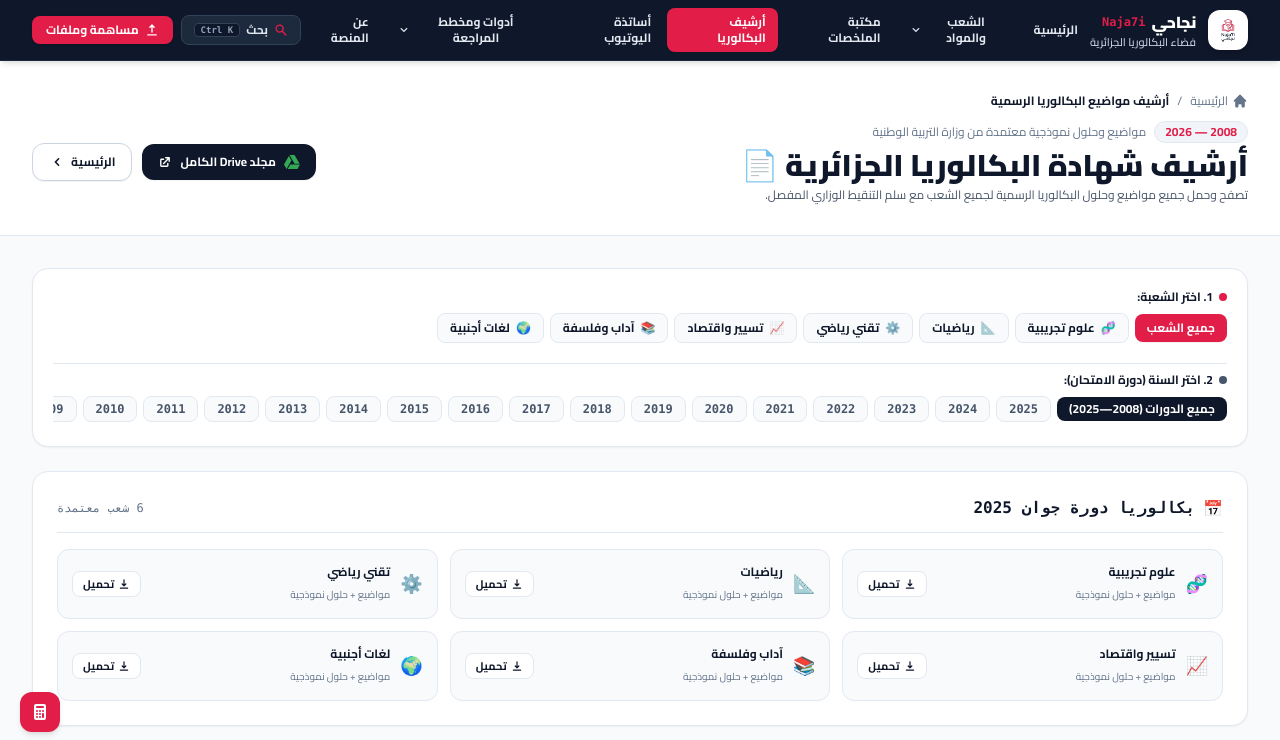
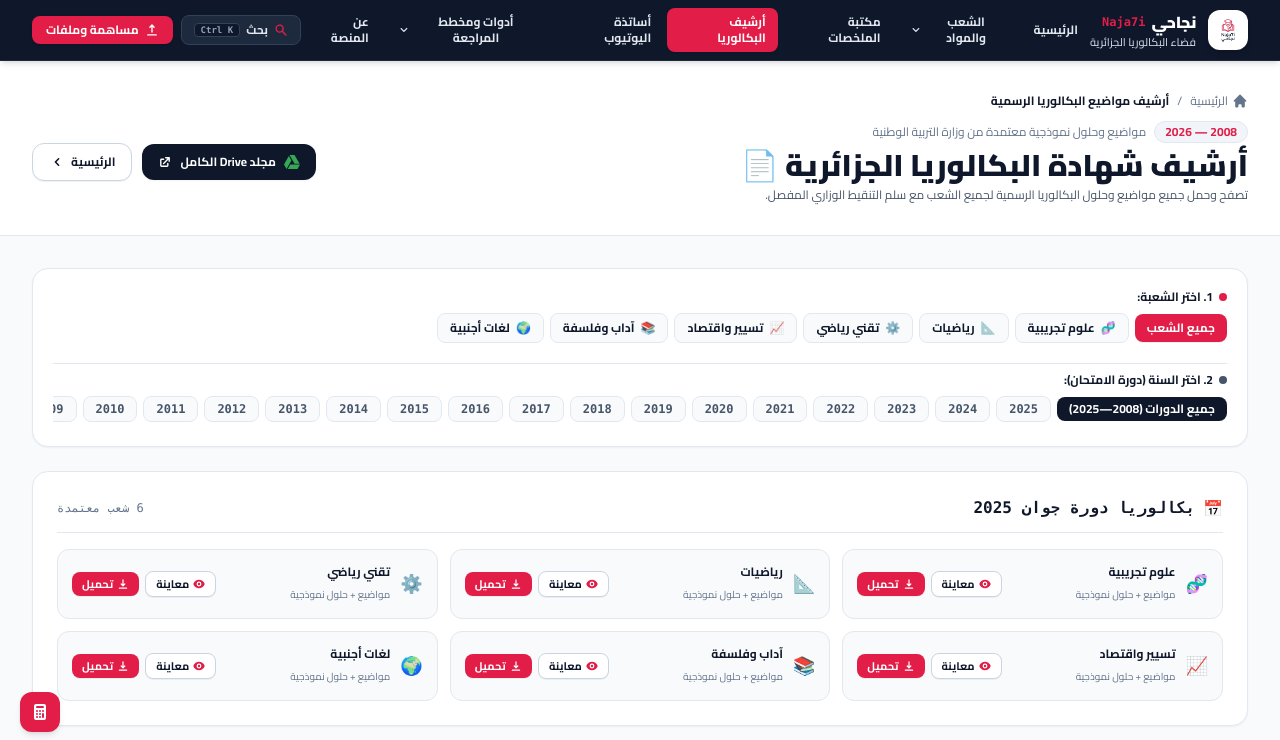
Before and after one commit to anis-py19/Naja7i, a React (Vite) app: page /bac-archive in a window 1280 px wide. Shown: the top 740 px of the page. Built offline with nearby package versions, Linux system fonts and the light colour scheme.

Commit message:
feat: link all files, subject summaries, exercises, and BAC archives to unified In-App PDF viewer and direct downloads

```diff
--- a/src/components/SubjectViewer.jsx
+++ b/src/components/SubjectViewer.jsx
@@ -337,15 +337,30 @@ export default function SubjectViewer({ subjectId, streamName, onClose, onOpenPd
                                 {sum.author} {sum.pages && `• ${sum.pages}`}
                               </div>
                             </div>
+                            <div className="flex items-center gap-1.5 shrink-0">
+                              <button
+                                onClick={() => onOpenPdf && onOpenPdf({
+                                  title: sum.name,
+                                  url: sum.link,
+                                  fileUrl: sum.link,
+                                  author: sum.author,
+                                  category: 'ملخصات ودروس'
+                                })}
+                                className="px-2.5 py-1 rounded bg-[#F8FAFC] hover:bg-[#F1F5F9] text-[#0F172A] font-bold text-xs flex items-center gap-1 transition-colors border border-[#CBD5E1] cursor-pointer shadow-2xs"
+                              >
+                                <HiEye className="w-3.5 h-3.5 text-[#E11D48]" />
+                                <span>قراءة</span>
+                              </button>
                               <a
                                 href={sum.link}
                                 target="_blank"
                                 rel="noreferrer"
-                              className="px-2.5 py-1 rounded bg-[#F8FAFC] hover:bg-[#E11D48] text-[#E11D48] hover:text-white font-bold text-xs flex items-center gap-1 transition-colors border border-[#CBD5E1] hover:border-[#E11D48] shrink-0"
+                                className="px-2.5 py-1 rounded bg-[#E11D48] hover:bg-[#be123c] text-white font-bold text-xs flex items-center gap-1 transition-colors shadow-2xs"
                               >
                                 <HiDownload className="w-3.5 h-3.5" />
                                 <span>تحميل</span>
                               </a>
+                            </div>
                           </div>
                         ))}
                       </div>
@@ -369,15 +384,30 @@ export default function SubjectViewer({ subjectId, streamName, onClose, onOpenPd
                                 {ex.author} • {ex.type}
                               </div>
                             </div>
+                            <div className="flex items-center gap-1.5 shrink-0">
+                              <button
+                                onClick={() => onOpenPdf && onOpenPdf({
+                                  title: ex.name,
+                                  url: ex.link,
+                                  fileUrl: ex.link,
+                                  author: ex.author,
+                                  category: 'سلاسل تمارين'
+                                })}
+                                className="px-2.5 py-1 rounded bg-[#F8FAFC] hover:bg-[#F1F5F9] text-[#0F172A] font-bold text-xs flex items-center gap-1 transition-colors border border-[#CBD5E1] cursor-pointer shadow-2xs"
+                              >
+                                <HiEye className="w-3.5 h-3.5 text-[#E11D48]" />
+                                <span>قراءة</span>
+                              </button>
                               <a
                                 href={ex.link}
                                 target="_blank"
                                 rel="noreferrer"
-                              className="px-2.5 py-1 rounded bg-[#F8FAFC] hover:bg-[#E11D48] text-[#0F172A] hover:text-white font-bold text-xs flex items-center gap-1 transition-colors border border-[#CBD5E1] hover:border-[#E11D48] shrink-0"
+                                className="px-2.5 py-1 rounded bg-[#E11D48] hover:bg-[#be123c] text-white font-bold text-xs flex items-center gap-1 transition-colors shadow-2xs"
                               >
                                 <HiDownload className="w-3.5 h-3.5" />
                                 <span>تحميل</span>
                               </a>
+                            </div>
                           </div>
                         ))}
                       </div>
--- a/src/pages/BacArchivePage.jsx
+++ b/src/pages/BacArchivePage.jsx
@@ -6,14 +6,15 @@ import {
   HiBookOpen,
   HiDownload,
   HiExternalLink,
-  HiFolder
+  HiFolder,
+  HiEye
 } from 'react-icons/hi';
 import { FaGoogleDrive } from 'react-icons/fa6';
 import { STREAMS } from '../data/streamsData';
 import { BAC_YEARS } from '../data/bacData';
 import { SITE_CONFIG } from '../config/siteConfig';
 
-export default function BacArchivePage() {
+export default function BacArchivePage({ onOpenPdf }) {
   const [selectedYear, setSelectedYear] = useState('all');
   const [selectedStream, setSelectedStream] = useState('all');
   const [currentPage, setCurrentPage] = useState(1);
@@ -213,15 +214,31 @@ export default function BacArchivePage() {
                       </div>
                     </div>
 
+                    <div className="flex items-center gap-1.5 shrink-0">
+                      <button
+                        onClick={() => onOpenPdf && onOpenPdf({
+                          title: `مواضيع وحلول بكالوريا ${year} — ${stream.name}`,
+                          url: `https://www.ency-education.net/bac-${stream.id}.html`,
+                          fileUrl: `https://www.ency-education.net/bac-${stream.id}.html`,
+                          category: `بكالوريا ${year}`,
+                          subjectName: stream.name
+                        })}
+                        className="px-2.5 py-1 rounded-lg bg-white hover:bg-[#F1F5F9] text-[#0F172A] text-[11px] font-bold border border-[#CBD5E1] flex items-center gap-1 transition-colors cursor-pointer shadow-2xs"
+                      >
+                        <HiEye className="w-3 h-3 text-[#E11D48]" />
+                        <span>معاينة</span>
+                      </button>
+
                       <a
                         href={`https://www.ency-education.net/bac-${stream.id}.html`}
                         target="_blank"
                         rel="noreferrer"
-                      className="px-2.5 py-1 rounded-lg bg-white group-hover:bg-[#E11D48] group-hover:text-white text-[#0F172A] text-[11px] font-bold border border-[#E2E8F0] flex items-center gap-1 transition-colors"
+                        className="px-2.5 py-1 rounded-lg bg-[#E11D48] hover:bg-[#be123c] text-white text-[11px] font-bold flex items-center gap-1 transition-colors shadow-2xs"
                       >
                         <HiDownload className="w-3 h-3" />
                         <span>تحميل</span>
                       </a>
+                    </div>
                   </div>
                 ))}
               </div>
```
Lines whose indentation alone changed are shown as unchanged.
